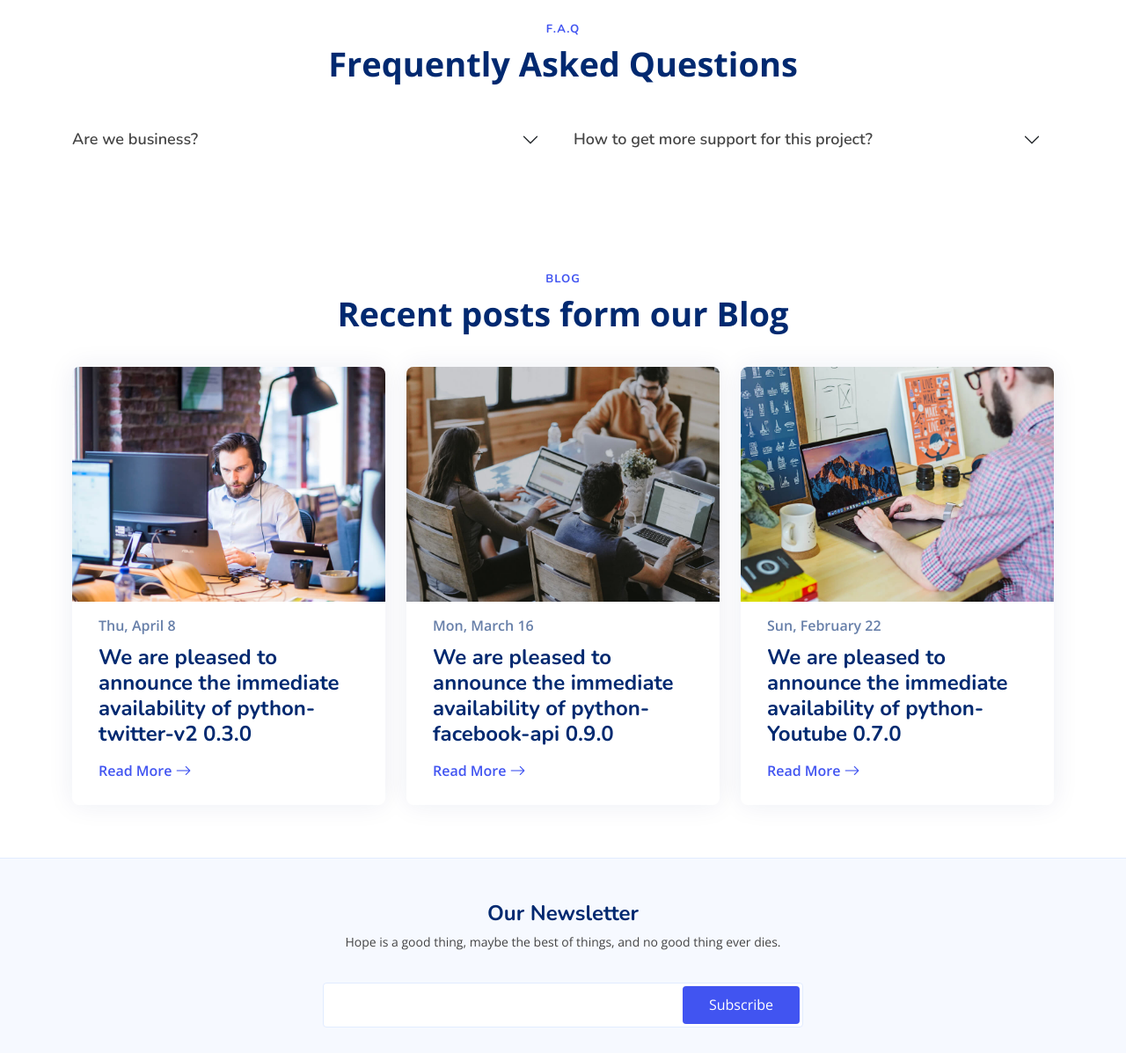
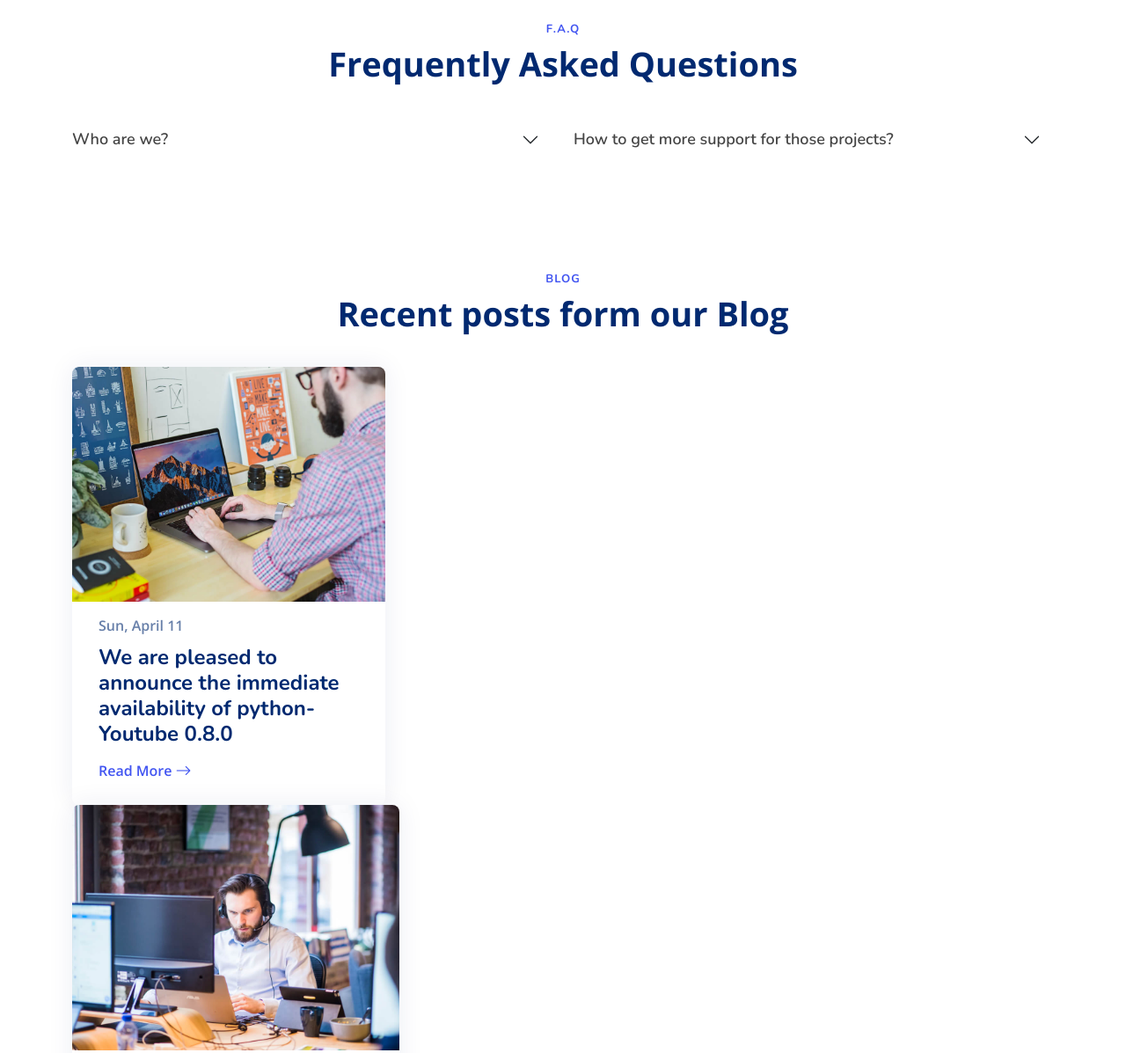
Before and after one commit to sns-sdks/sns-sdks.github.io, a plain HTML site: page index.html in a window 1280 px wide. Shown: the part 2100-3297 px from the top of the page at 88% size. Drawn offline with nearby package versions, Linux system fonts and the light colour scheme; files whose address does not match are found by name.

Commit message:
feat(update): docs(update): :art: update

```diff
--- a/index.html
+++ b/index.html
@@ -194,12 +194,12 @@
               <div class="accordion-item">
                 <h2 class="accordion-header">
                   <button class="accordion-button collapsed" type="button" data-bs-toggle="collapse" data-bs-target="#faq-content-1">
-                    Are we business?
+                    Who are we?
                   </button>
                 </h2>
                 <div id="faq-content-1" class="accordion-collapse collapse" data-bs-parent="#faqlist1">
                   <div class="accordion-body">
-                    No, we are opensource.
+                    We are a group interesting for the open API.
                   </div>
                 </div>
               </div>
@@ -212,7 +212,7 @@
               <div class="accordion-item">
                 <h2 class="accordion-header">
                   <button class="accordion-button collapsed" type="button" data-bs-toggle="collapse" data-bs-target="#faq2-content-1">
-                    How to get more support for this project?
+                    How to get more support for those projects?
                   </button>
                 </h2>
                 <div id="faq2-content-1" class="accordion-collapse collapse" data-bs-parent="#faqlist2">
@@ -244,10 +244,20 @@
 
           <div class="col-lg-4">
             <div class="post-box">
+              <div class="post-img"><img src="assets/img/blog/blog-2.jpg" class="img-fluid" alt=""></div>
+              <span class="post-date">Sun, April 11</span>
+              <h3 class="post-title">We are pleased to announce the immediate availability of python-Youtube 0.8.0</h3>
+              <a href="https://sns-sdks.github.io/python-youtube/CHANGELOG" class="readmore stretched-link mt-auto"><span>Read More</span><i class="bi bi-arrow-right"></i></a>
+            </div>
+          </div>
+        </div>
+
+          <div class="col-lg-4">
+            <div class="post-box">
               <div class="post-img"><img src="assets/img/blog/blog-1.jpg" class="img-fluid" alt=""></div>
               <span class="post-date">Thu, April 8</span>
               <h3 class="post-title">We are pleased to announce the immediate availability of python-twitter-v2 0.3.0</h3>
-              <a href="https://sns-sdks.github.io/python-twitter/" class="readmore stretched-link mt-auto"><span>Read More</span><i class="bi bi-arrow-right"></i></a>
+              <a href="https://sns-sdks.github.io/python-twitter" class="readmore stretched-link mt-auto"><span>Read More</span><i class="bi bi-arrow-right"></i></a>
             </div>
           </div>
 
@@ -259,16 +269,6 @@
               <a href="https://github.com/sns-sdks/python-facebook" class="readmore stretched-link mt-auto"><span>Read More</span><i class="bi bi-arrow-right"></i></a>
             </div>
           </div>
-
-          <div class="col-lg-4">
-            <div class="post-box">
-              <div class="post-img"><img src="assets/img/blog/blog-2.jpg" class="img-fluid" alt=""></div>
-              <span class="post-date">Sun, February 22</span>
-              <h3 class="post-title">We are pleased to announce the immediate availability of python-Youtube 0.7.0</h3>
-              <a href="https://github.com/sns-sdks/python-youtube" class="readmore stretched-link mt-auto"><span>Read More</span><i class="bi bi-arrow-right"></i></a>
-            </div>
-          </div>
-        </div>
 
       </div>
 
```
